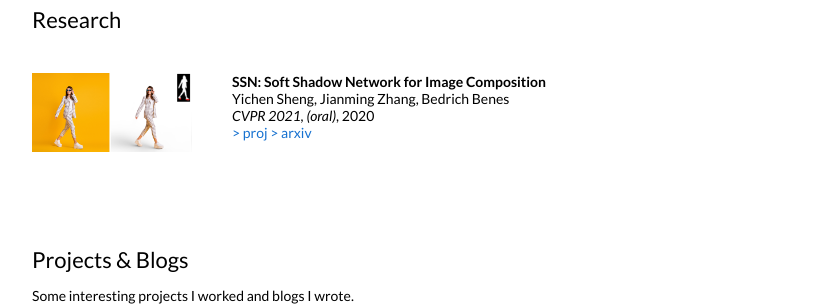
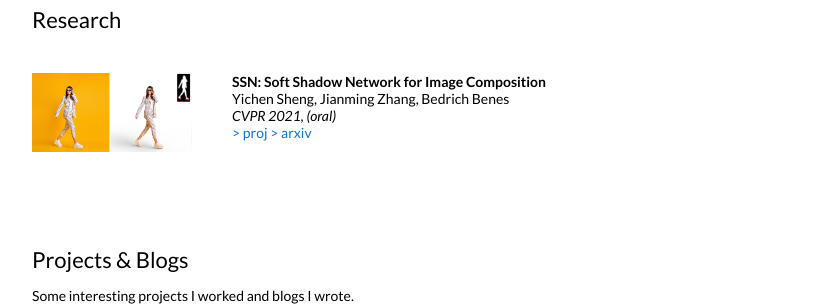
Before and after one commit to ShengCN/ShengCN.github.io, a Jekyll site: the page built from new_website/_posts/research/2020-12-18-GPU_Ray_Marching.md, in a window 1280 px wide. Shown: the part 345-651 px from the top of the page, without its empty margins (228-1051 px from the left). Built offline with Jekyll 4.4.1, drawn with Linux system fonts in a browser that asks for light colours.

Commit message:
fix layout

```diff
--- a/new_website/_layouts/default.html
+++ b/new_website/_layouts/default.html
@@ -66,7 +66,7 @@
 
               <br>
               {% if post.venue %}
-              <em>{{post.venue}}</em>, {{ post.date | date: "%Y" }}
+              <em>{{post.venue}}</em>
               {% endif %}
               <br>
               {% if post.proj %}
```
Also changed, not shown: 1 other file.
